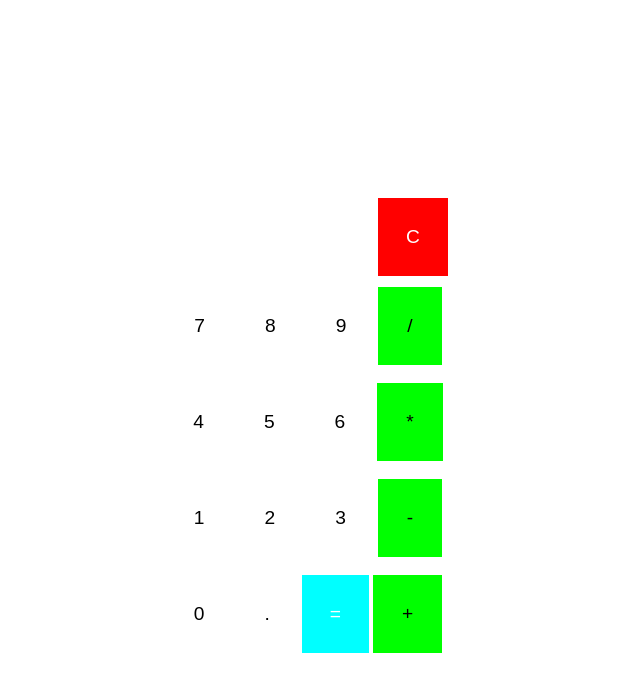
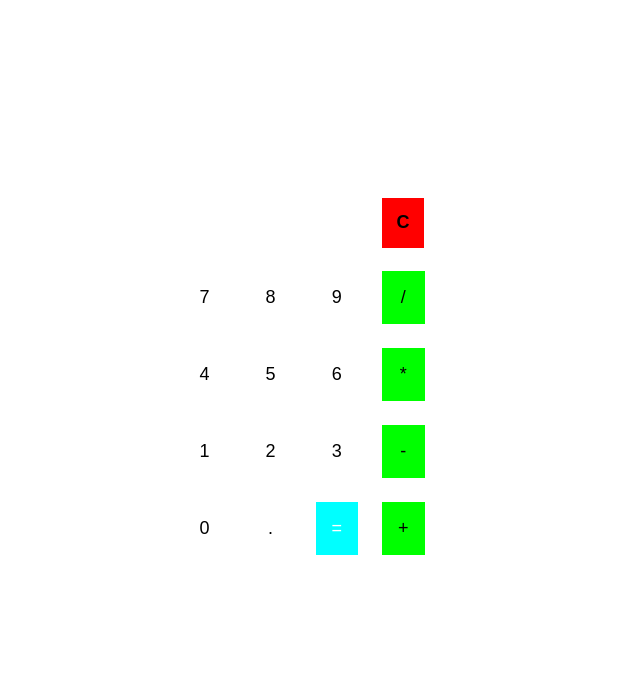
Before and after one commit to GowthamVukoti/Basic-Calculator, a plain HTML site: page index.html in a window 1280 px wide. Shown: the part 5-696 px from the top of the page, without its empty margins (336-976 px from the left). Drawn offline with Linux system fonts and the light colour scheme.

Commit message:
feat:grid layot

```diff
--- a/index.html
+++ b/index.html
@@ -15,28 +15,22 @@
         </tr>
     </table>
 <div class="keys">
-<input type="button" value="7" class="button" onclick="display('7')"></input>
-<input type="button" value="8" class="button" onclick="display('8')"></input>
-<input type="button" value="9" class="button" onclick="display('9')"></input>
-<input type="button" value="/" class="operator" onclick="display('/')"></input>
-<br>
-<br>
-<input type="button" value="4" class="button" onclick="display('4')"></input>
-<input type="button" value="5" class="button" onclick="display('5')"></input>
-<input type="button" value="6" class="button" onclick="display('6')"></input>
-<input type="button" value="*" class="operator" onclick="display('*')"></input>
-<br>
-<br>
-<input type="button" value="1" class="button" onclick="display('1')"></input>
-<input type="button" value="2" class="button" onclick="display('2')"></input>
-<input type="button" value="3" class="button" onclick="display('3')"></input>
-<input type="button" value="-" class="operator" onclick="display('-')"></input>
-<br>
-<br>
-<input type="button" value="0" class="button" onclick="display('0')"></input>
-<input type="button" value="." class="button" onclick="display('.')"></input>
-<input type="button" value="=" class="button equal-sign" onclick="solve()"></input>
-<input type="button" value="+" class="operator" onclick="display('+')"></input>
+<input type="button" value="7" class="button hi" onclick="display('7')"></input>
+<input type="button" value="8" class="button hi" onclick="display('8')"></input>
+<input type="button" value="9" class="button hi" onclick="display('9')"></input>
+<input type="button" value="/" class="operator hi" onclick="display('/')"></input>
+<input type="button" value="4" class="button hi" onclick="display('4')"></input>
+<input type="button" value="5" class="button hi" onclick="display('5')"></input>
+<input type="button" value="6" class="button hi" onclick="display('6')"></input>
+<input type="button" value="*" class="operator hi" onclick="display('*')"></input>
+<input type="button" value="1" class="button hi" onclick="display('1')"></input>
+<input type="button" value="2" class="button hi" onclick="display('2')"></input>
+<input type="button" value="3" class="button hi" onclick="display('3')"></input>
+<input type="button" value="-" class="operator hi" onclick="display('-')"></input>
+<input type="button" value="0" class="button hi" onclick="display('0')"></input>
+<input type="button" value="." class="button hi" onclick="display('.')"></input>
+<input type="button" value="=" class="button hi equal-sign" onclick="solve()"></input>
+<input type="button" value="+" class="operator hi" onclick="display('+')"></input>
 
 
 </div>
--- a/styles.css
+++ b/styles.css
@@ -13,16 +13,50 @@
     margin: auto;
 
     text-align: right;
-    font-size: 1.5rem;
+    font-size: 2rem;
     border-color: white;
     border-style: none;
     background-color: white;
-    max-width: 210px;
-    height: 70px;
+    max-width: 190px;
+    height: 2.75rem;
 
 }
+.keys{
+    display: inline-grid;
+    grid-template-columns: auto auto auto auto;
+    gap:1.5rem 1.5rem;
+    margin-top: 0.75rem;
+    background-color:;
 
+}
+.hi{
+    padding: 1rem 1rem;
+
+}
 .clear{
+    padding: 0.90rem;
+    border-style: none;
+    background-color: red;
+    font-weight: bold;
+    font-size: large;
+}
+.button{
+    border-style: none;
+    font-size: large;
+    background-color: white;
+}
+.operator{
+    border-style: none;
+    font-size: large;
+    background-color: lime;
+    text-align: center;
+}
+.equal-sign{
+    background-color: aqua;
+    color: white;
+
+}
+/**.clear{
     background-color: red;
     border-color: red;
     font-size: larger;
@@ -49,4 +83,4 @@
     background-color: aqua;
     color: white;
 
-}
+}**/
```
